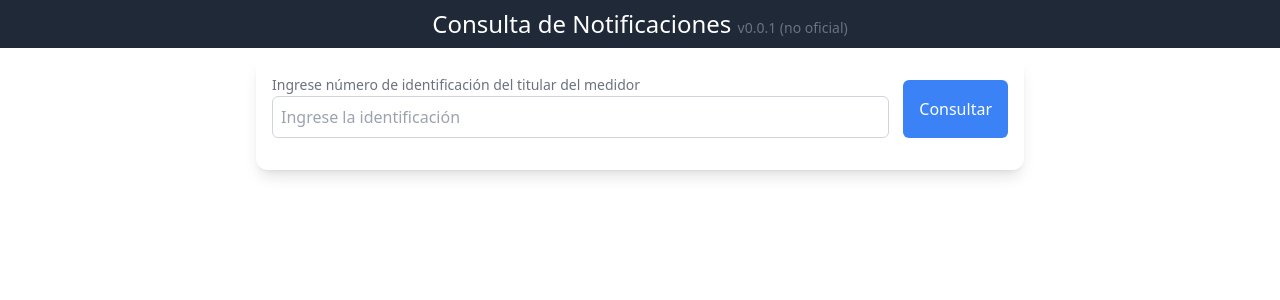
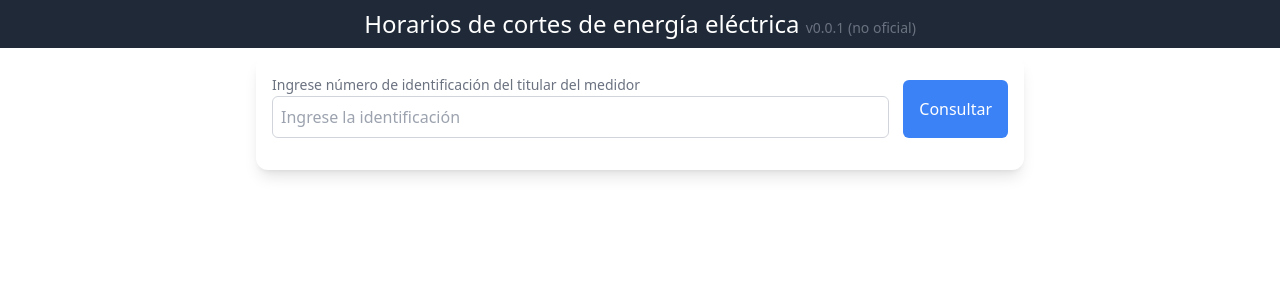
Before and after one commit to BrangyCastro/power-outage-notification, a React (Vite) app: page / in a window 1280 px wide. Shown: the top 300 px of the page. Built offline with nearby package versions, Linux system fonts and the light colour scheme.

Commit message:
📝 (App.tsx): update header text from "Consulta de Notificaciones" to "Horarios de cortes de energía eléctrica" for better clarity and understanding

```diff
--- a/src/App.tsx
+++ b/src/App.tsx
@@ -5,7 +5,7 @@ function App() {
     <>
       <header className="bg-gray-800 p-2 text-white text-center">
         <h1 className="text-2xl">
-          Consulta de Notificaciones{" "}
+          Horarios de cortes de energía eléctrica{" "}
           <span className="text-sm text-gray-500">v0.0.1 (no oficial)</span>
         </h1>
       </header>
```
